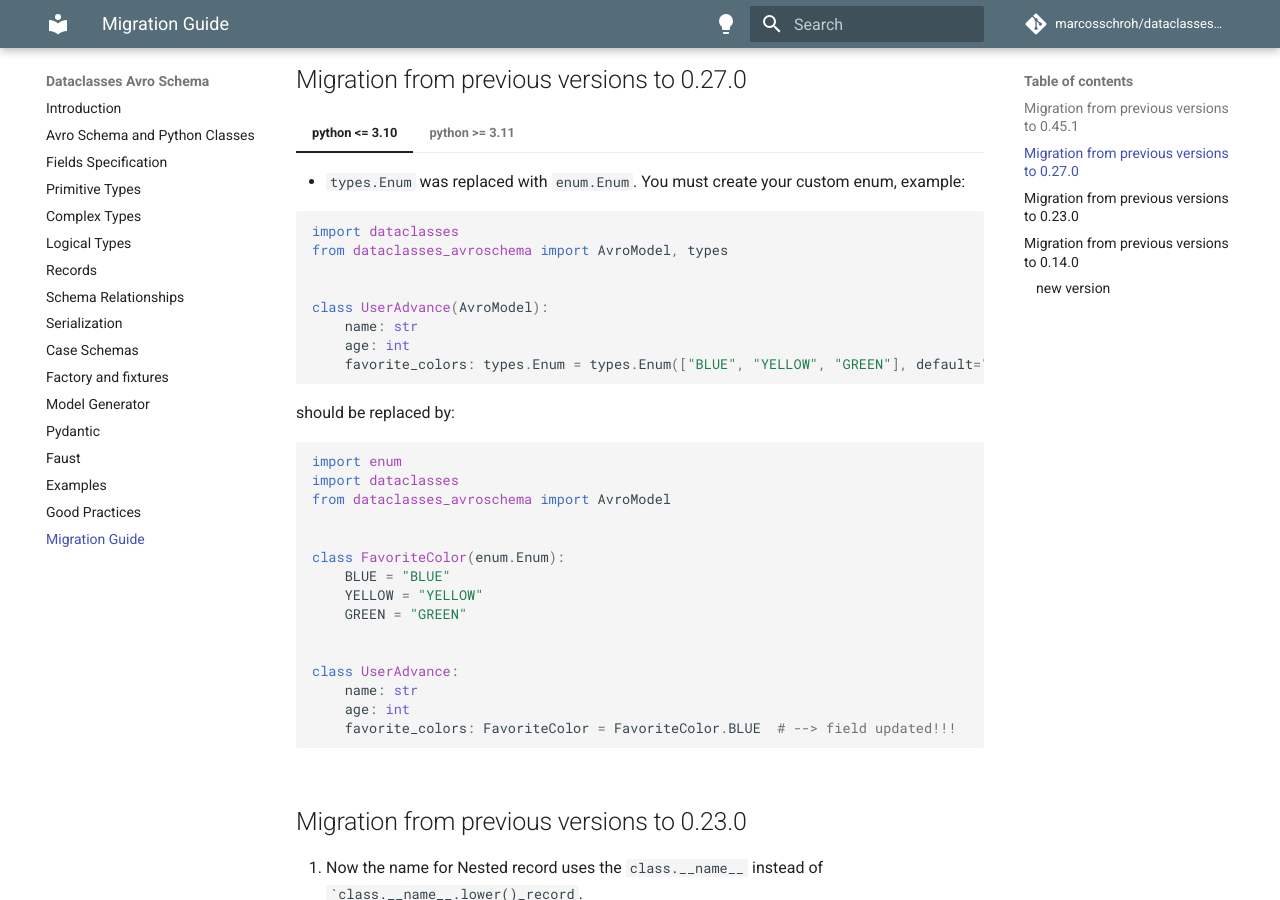
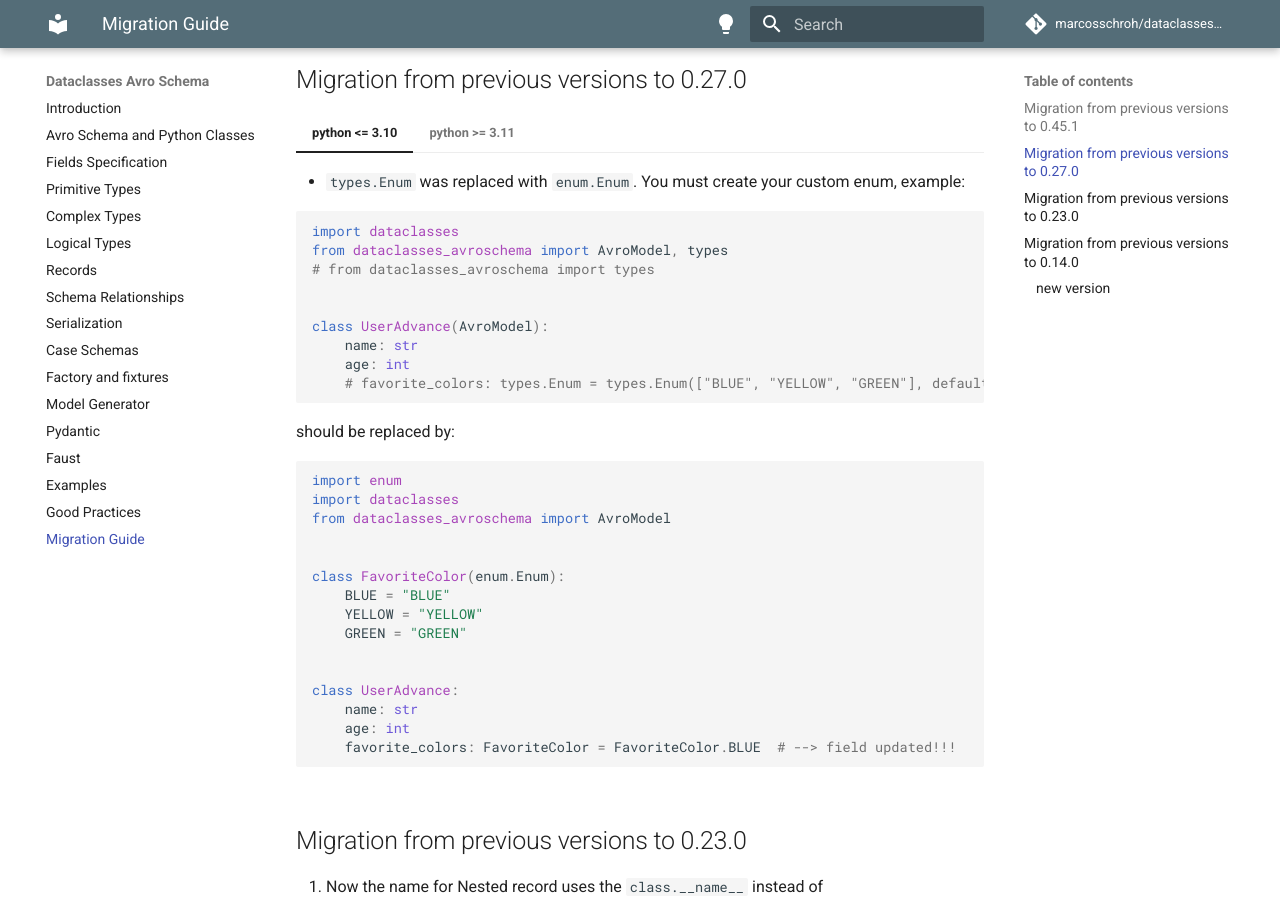
Before and after one commit to marcosschroh/dataclasses-avroschema, an MkDocs documentation site: the page built from docs/migration_guide.md, in a window 1280 px wide and 900 px high, scrolled down 1320 px. Built offline with MkDocs 1.6.1 and Material for MkDocs 9.7.7, drawn with Linux system fonts in a browser that asks for light colours; comment, search, counter and statistics services are not loaded.

````diff
--- a/docs/migration_guide.md
+++ b/docs/migration_guide.md
@@ -47,7 +47,7 @@ UnionSchema.avro_schema()
 ```
 
 - `Field` internal api updated:
-  - `to_avro` was renamed to `default_to_avro` and is an instance method
+- `to_avro` was renamed to `default_to_avro` and is an instance method
 
 ## Migration from previous versions to 0.27.0
 
@@ -58,12 +58,13 @@ UnionSchema.avro_schema()
     ```python
     import dataclasses
     from dataclasses_avroschema import AvroModel, types
+    # from dataclasses_avroschema import types
 
 
     class UserAdvance(AvroModel):
         name: str
         age: int
-        favorite_colors: types.Enum = types.Enum(["BLUE", "YELLOW", "GREEN"], default="BLUE")  # --> replace with field!!!
+        # favorite_colors: types.Enum = types.Enum(["BLUE", "YELLOW", "GREEN"], default="BLUE")  # --> replace with field!!!
     ```
 
     should be replaced by:
@@ -92,13 +93,14 @@ UnionSchema.avro_schema()
 
     ```python
     import dataclasses
-    from dataclasses_avroschema import AvroModel, types
+    from dataclasses_avroschema import AvroModel
+    # from dataclasses_avroschema import types
 
 
     class UserAdvance(AvroModel):
         name: str
         age: int
-        favorite_colors: types.Enum = types.Enum(["BLUE", "YELLOW", "GREEN"], default="BLUE")  # --> replace with field!!!
+        # favorite_colors: types.Enum = types.Enum(["BLUE", "YELLOW", "GREEN"], default="BLUE")  # --> replace with field!!!
     ```
 
     should be replaced by:
````
Also changed, not shown: docs/complex_types.md (+12 -8 lines), docs/faust_records.md (+1 -1 lines), docs/model_generator.md (+30 -19 lines), docs/pydantic.md (+1 -1 lines), 2 other files.
